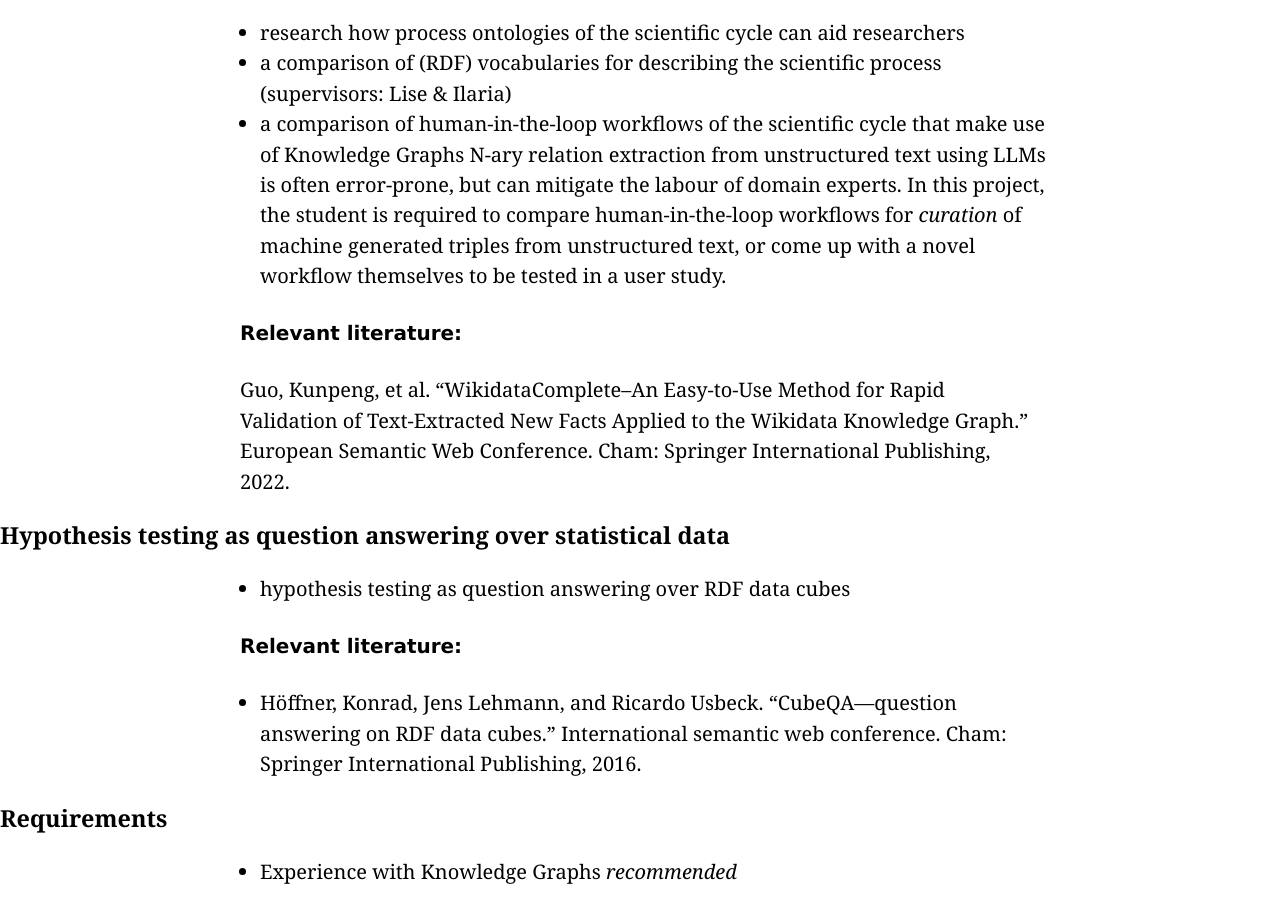
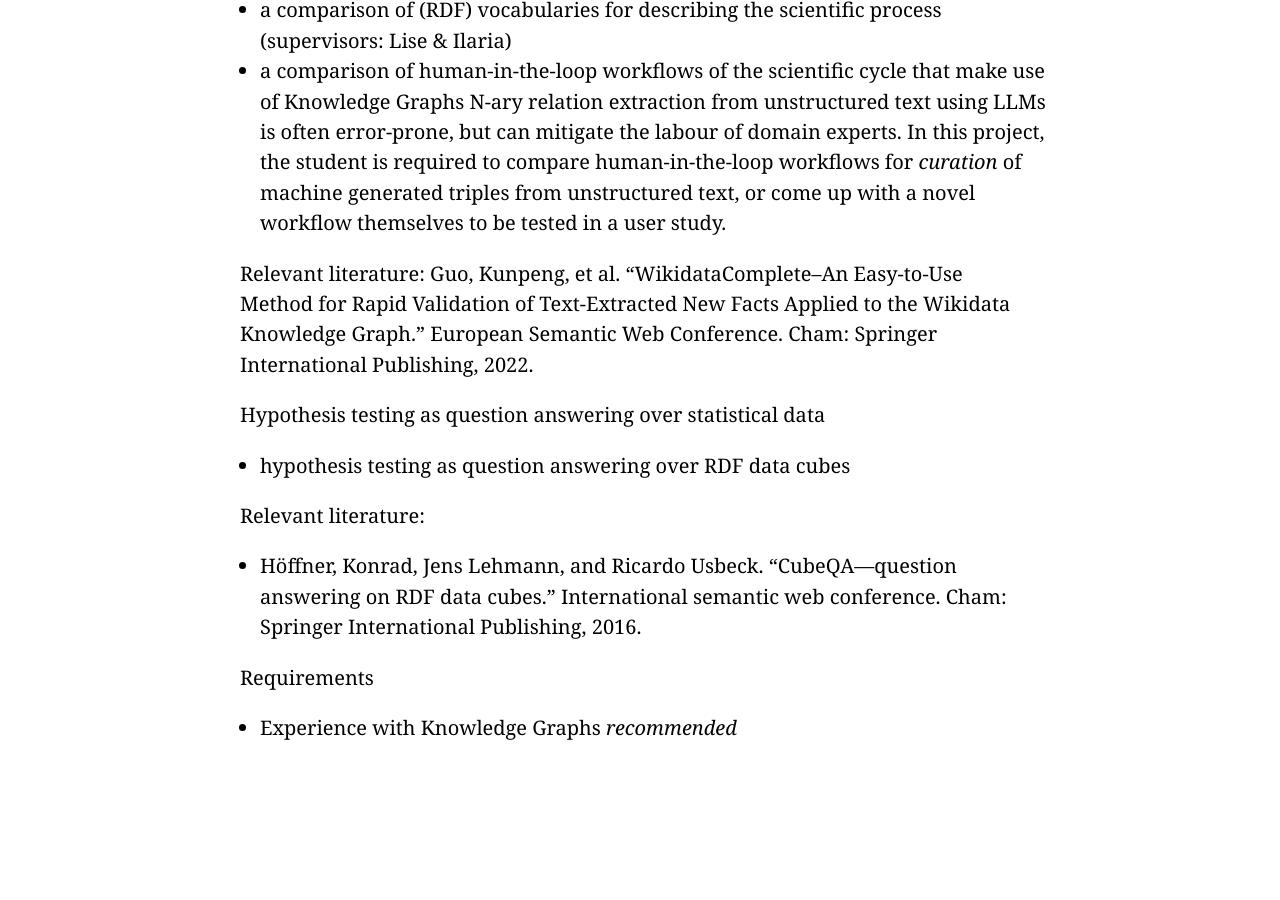
Before and after one commit to kai-vu/site, a Jekyll site: the page built from theses/LS_SciKG.md, in a window 1280 px wide and 900 px high, scrolled down 2067 px. Built offline with Jekyll 4.4.1, drawn with Linux system fonts in a browser that asks for light colours; our own code applies the rules of GitHub Pages for plain Markdown files; after the commit the page ends 2830 px from its top, so only the background shows below that.

Commit message:
Update LS_SciKG.md

```diff
--- a/theses/LS_SciKG.md
+++ b/theses/LS_SciKG.md
@@ -14,7 +14,7 @@ Hypotheses generation and testing in scientific research is often a time-intensi
 
 For this project, a MSc. student can focus on addressing one (or more) of the steps of hypothesis generation and testing for humanities or social science research:
 
-#### Dealing with observational data (as RDF Data Cubes):
+Dealing with observational data (as RDF Data Cubes):
 
 https://www.who.int/data/inequality-monitor/data
 
@@ -25,40 +25,40 @@ Content gaps or bias in Scientific Knowledge Graphs (KGs) impact downstream appl
 Relevant literature:
 Abián, D., Merono Penuela, A., & Simperl, E. (2022). An Analysis of Content Gaps versus User Needs in the Wikidata Knowledge Graph. In The Semantic Web – ISWC 2022 21st International Semantic Web Conference, ISWC 2022, Virtual Event, October 23–27, 2022, Proceedings
 
-#### Automatically discovering interesting patterns (descriptive statistics) and their comparisons in RDF Data Cubes:
+Automatically discovering interesting patterns (descriptive statistics) and their comparisons in RDF Data Cubes:
 
 - automated discovery of interesting aggregations (descriptive statistics) of observational data (RDF Data cubes)
 
 Relevant literature:
 Diao, Yanlei, et al. "Efficient exploration of interesting aggregates in RDF graphs." Proceedings of the 2021 International Conference on Management of Data. 2021.
 
-### Describing components of theories, and formalising theories from the literature
+Describing components of theories, and formalising theories from the literature
 - n-ary relation extraction from articles: coming up with curation workflows or tools
 N-ary relation extraction from unstructured text using LLMs is often error-prone, but can mitigate the labour of domain experts. In this project, the student is required to compare human-in-the-loop workflows for _curation_ of machine generated triples from unstructured text, or come up with a novel workflow themselves to be tested in a user study.
 - n-ary relation extraction from articles: Using GPT and knowledge graphs to automatically annotate research papers.  Making the hypotheses, research questions, methods or results described in an academic paper machine readable is now mainly manual work.  Can we use smart prompt engineering and ask GPT to do this for us? (In collaboration with ODISSEI and Jacco van Ossenbruggen)
 - integration of types of scientific knowledge, or cross-domain scientific data and knowledge integration
 - SHACL-forms: domain-agnostic automated creation of user forms from SHACL shapes for publishing structured research questions as RDF
 
-#### Relevant literature:
+Relevant literature:
 - Guo, Kunpeng, et al. "WikidataComplete–An Easy-to-Use Method for Rapid Validation of Text-Extracted New Facts Applied to the Wikidata Knowledge Graph." European Semantic Web Conference. Cham: Springer International Publishing, 2022.
 - Ermilov, Ivan, et al. "kOre: Using Linked Data for OpenScience Information Integration." SEMANTiCS (Posters & Demos). 2015.
 - https://datashapes.org/forms.html
 
-### Understanding (and towards automation of) the scientific process
+Understanding (and towards automation of) the scientific process
 - research how process ontologies of the scientific cycle can aid researchers
 - a comparison of (RDF) vocabularies for describing the scientific process (supervisors: Lise & Ilaria)
 - a comparison of human-in-the-loop workflows of the scientific cycle that make use of Knowledge Graphs
 N-ary relation extraction from unstructured text using LLMs is often error-prone, but can mitigate the labour of domain experts. In this project, the student is required to compare human-in-the-loop workflows for _curation_ of machine generated triples from unstructured text, or come up with a novel workflow themselves to be tested in a user study.
 
-#### Relevant literature:
+Relevant literature:
 Guo, Kunpeng, et al. "WikidataComplete–An Easy-to-Use Method for Rapid Validation of Text-Extracted New Facts Applied to the Wikidata Knowledge Graph." European Semantic Web Conference. Cham: Springer International Publishing, 2022.
 
-### Hypothesis testing as question answering over statistical data
+Hypothesis testing as question answering over statistical data
 
 - hypothesis testing as question answering over RDF data cubes
 
-#### Relevant literature:
+Relevant literature:
 - Höffner, Konrad, Jens Lehmann, and Ricardo Usbeck. "CubeQA—question answering on RDF data cubes." International semantic web conference. Cham: Springer International Publishing, 2016.
 
-### Requirements
+Requirements
 - Experience with Knowledge Graphs  _recommended_
```
